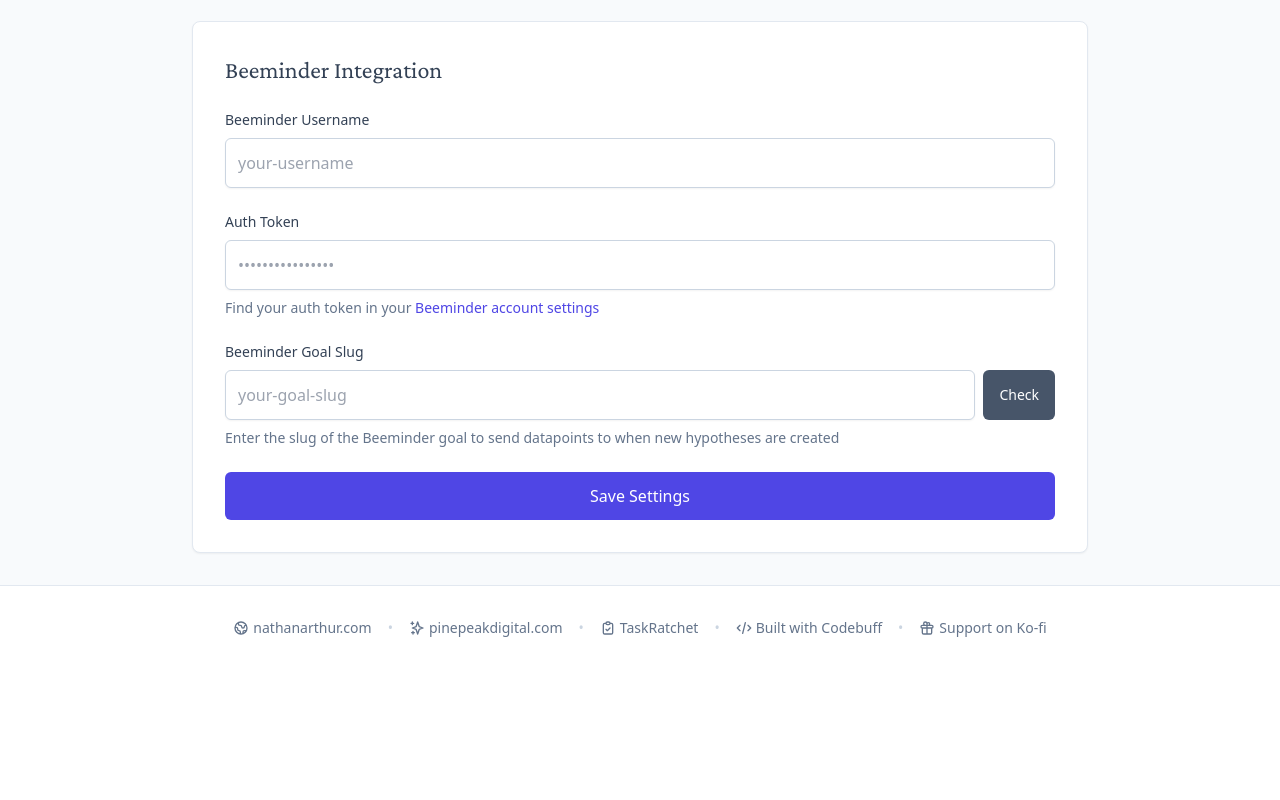
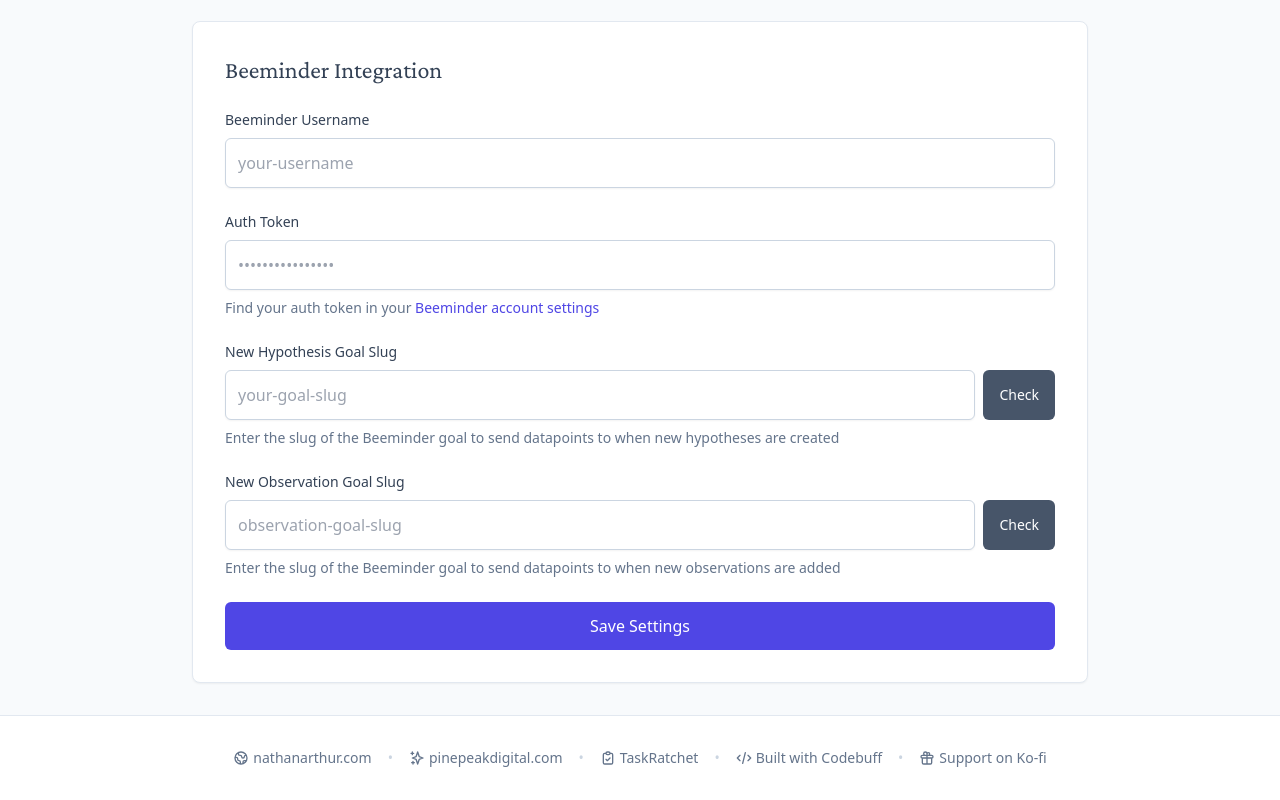
Before and after one commit to narthur/bayes, a SvelteKit app: page /settings in a window 1280 px wide. Shown: the part 591-1391 px from the top of the page. Before the commit the page ends 1261 px from the top, so only its background shows below. Built offline with nearby package versions, Linux system fonts and the light colour scheme.

Commit message:
goal inputs

```diff
--- a/src/lib/components/AutoResizeTextarea.svelte
+++ b/src/lib/components/AutoResizeTextarea.svelte
@@ -1,7 +1,7 @@
 <script lang="ts">
   import { onMount } from 'svelte';
 
-  export let value: string;
+  export let value: string = '';
   export let placeholder = '';
   export let className = '';
   export let autofocus = false;
--- a/src/lib/types.ts
+++ b/src/lib/types.ts
@@ -37,6 +37,7 @@
   username: string;
   authToken: string;
   selectedGoal?: string;
+  observationGoal?: string;
 }
 
 export interface BeeminderGoal {
--- a/src/routes/settings/+page.svelte
+++ b/src/routes/settings/+page.svelte
@@ -1,15 +1,17 @@
 <script lang="ts">
 	import { onMount } from 'svelte';
-	import type { BeeminderConfig, BeeminderGoal } from '$lib/types';
+	import type { BeeminderConfig } from '$lib/types';
 	import { loadHypotheses, saveHypotheses } from '$lib/storage';
 	import { BeeminderService } from '$lib/beeminder';
 
 	let beeminderConfig: BeeminderConfig = {
 		username: '',
 		authToken: '',
-		selectedGoal: ''
+		selectedGoal: '',
+		observationGoal: ''
 	};
 	let goalCheckResult = '';
+	let observationGoalCheckResult = '';
 
 	onMount(() => {
 		const stored = localStorage.getItem('beeminder-config');
@@ -18,8 +20,11 @@
 		}
 	});
 
-	async function checkGoal() {
-		if (!beeminderConfig.username || !beeminderConfig.authToken || !beeminderConfig.selectedGoal) {
+	async function checkGoal(
+		goalSlug: string | undefined,
+		resultVar: 'goalCheckResult' | 'observationGoalCheckResult'
+	) {
+		if (!beeminderConfig.username || !beeminderConfig.authToken || !goalSlug) {
 			goalCheckResult = 'Please fill in all fields first';
 			return;
 		}
@@ -27,14 +32,26 @@
 		const service = new BeeminderService(beeminderConfig);
 		try {
 			const goals = await service.getGoals();
-			const goal = goals.find(g => g.slug === beeminderConfig.selectedGoal);
+			const goal = goals.find((g) => g.slug === goalSlug);
 			if (goal) {
-				goalCheckResult = `✓ Found goal "${goal.slug}"`;
+				if (resultVar === 'goalCheckResult') {
+					goalCheckResult = `✓ Found goal "${goal.slug}"`;
+				} else {
+					observationGoalCheckResult = `✓ Found goal "${goal.slug}"`;
+				}
 			} else {
-				goalCheckResult = '✗ Goal not found';
+				if (resultVar === 'goalCheckResult') {
+					goalCheckResult = '✗ Goal not found';
+				} else {
+					observationGoalCheckResult = '✗ Goal not found';
+				}
 			}
 		} catch (error) {
-			goalCheckResult = '✗ Failed to check goal';
+			if (resultVar === 'goalCheckResult') {
+				goalCheckResult = '✗ Failed to check goal';
+			} else {
+				observationGoalCheckResult = '✗ Failed to check goal';
+			}
 		}
 	}
 
@@ -115,7 +132,9 @@
 									const reader = new FileReader();
 									reader.onload = (event) => {
 										try {
-											const importedHypotheses = JSON.parse(event.target?.result as string || '[]');
+											const importedHypotheses = JSON.parse(
+												(event.target?.result as string) || '[]'
+											);
 											if (confirm('This will replace all your current hypotheses. Are you sure?')) {
 												saveHypotheses(importedHypotheses);
 												alert('Data imported successfully!');
@@ -172,7 +191,7 @@
 
 					<div>
 						<label for="selected-goal" class="block text-sm font-medium text-slate-700 mb-2"
-							>Beeminder Goal Slug</label
+							>New Hypothesis Goal Slug</label
 						>
 						<div class="flex gap-2">
 							<input
@@ -184,19 +203,61 @@
 							/>
 							<button
 								type="button"
-								onclick={checkGoal}
+								onclick={() => checkGoal(beeminderConfig.selectedGoal, 'goalCheckResult')}
 								class="px-4 py-2 text-sm font-medium text-white bg-slate-600 rounded-md hover:bg-slate-700 focus:outline-none focus:ring-2 focus:ring-slate-500 focus:ring-offset-2"
 							>
 								Check
 							</button>
 						</div>
 						{#if goalCheckResult}
-							<p class="mt-2 text-sm" class:text-emerald-600={goalCheckResult.startsWith('✓')} class:text-red-600={goalCheckResult.startsWith('✗')}>
+							<p
+								class="mt-2 text-sm"
+								class:text-emerald-600={goalCheckResult.startsWith('✓')}
+								class:text-red-600={goalCheckResult.startsWith('✗')}
+							>
 								{goalCheckResult}
 							</p>
 						{:else}
 							<p class="mt-2 text-sm text-slate-500">
-								Enter the slug of the Beeminder goal to send datapoints to when new hypotheses are created
+								Enter the slug of the Beeminder goal to send datapoints to when new hypotheses are
+								created
+							</p>
+						{/if}
+					</div>
+
+					<div>
+						<label for="observation-goal" class="block text-sm font-medium text-slate-700 mb-2"
+							>New Observation Goal Slug</label
+						>
+						<div class="flex gap-2">
+							<input
+								id="observation-goal"
+								type="text"
+								bind:value={beeminderConfig.observationGoal}
+								class="flex-1 p-3 border border-slate-300 rounded-md shadow-sm focus:ring-2 focus:ring-indigo-200 focus:border-indigo-300 transition-all"
+								placeholder="observation-goal-slug"
+							/>
+							<button
+								type="button"
+								onclick={() =>
+									checkGoal(beeminderConfig.observationGoal, 'observationGoalCheckResult')}
+								class="px-4 py-2 text-sm font-medium text-white bg-slate-600 rounded-md hover:bg-slate-700 focus:outline-none focus:ring-2 focus:ring-slate-500 focus:ring-offset-2"
+							>
+								Check
+							</button>
+						</div>
+						{#if observationGoalCheckResult}
+							<p
+								class="mt-2 text-sm"
+								class:text-emerald-600={observationGoalCheckResult.startsWith('✓')}
+								class:text-red-600={observationGoalCheckResult.startsWith('✗')}
+							>
+								{observationGoalCheckResult}
+							</p>
+						{:else}
+							<p class="mt-2 text-sm text-slate-500">
+								Enter the slug of the Beeminder goal to send datapoints to when new observations are
+								added
 							</p>
 						{/if}
 					</div>
```
